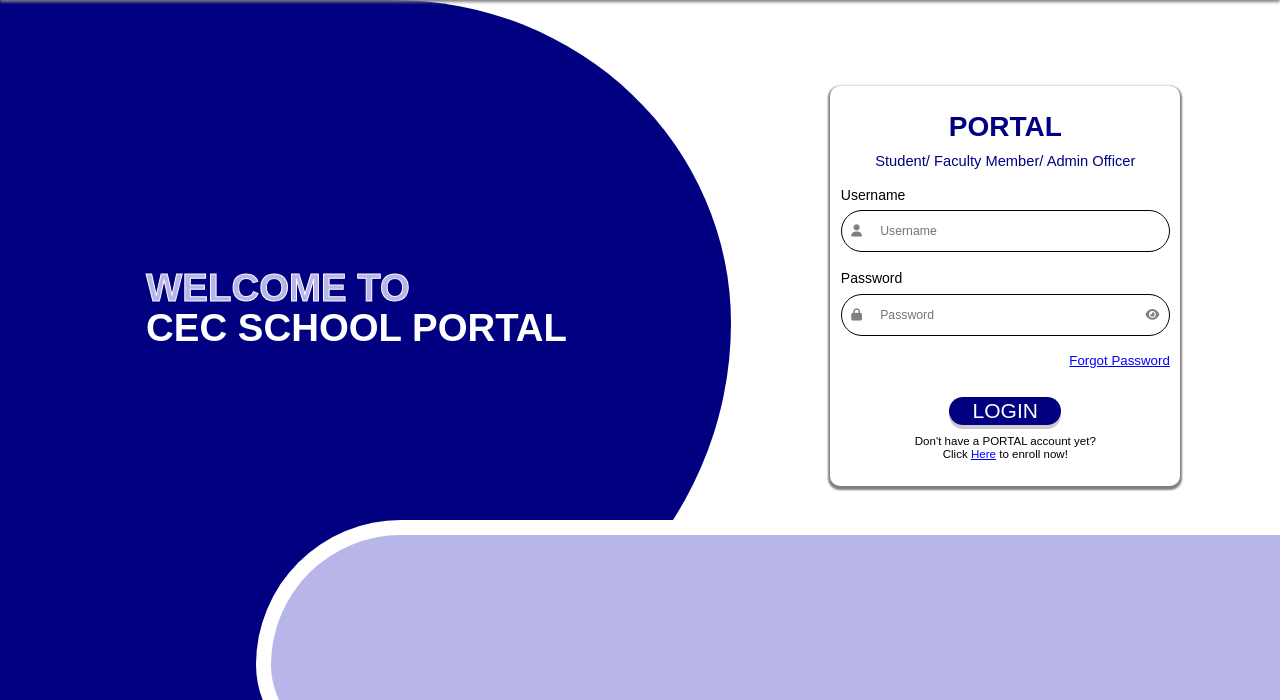
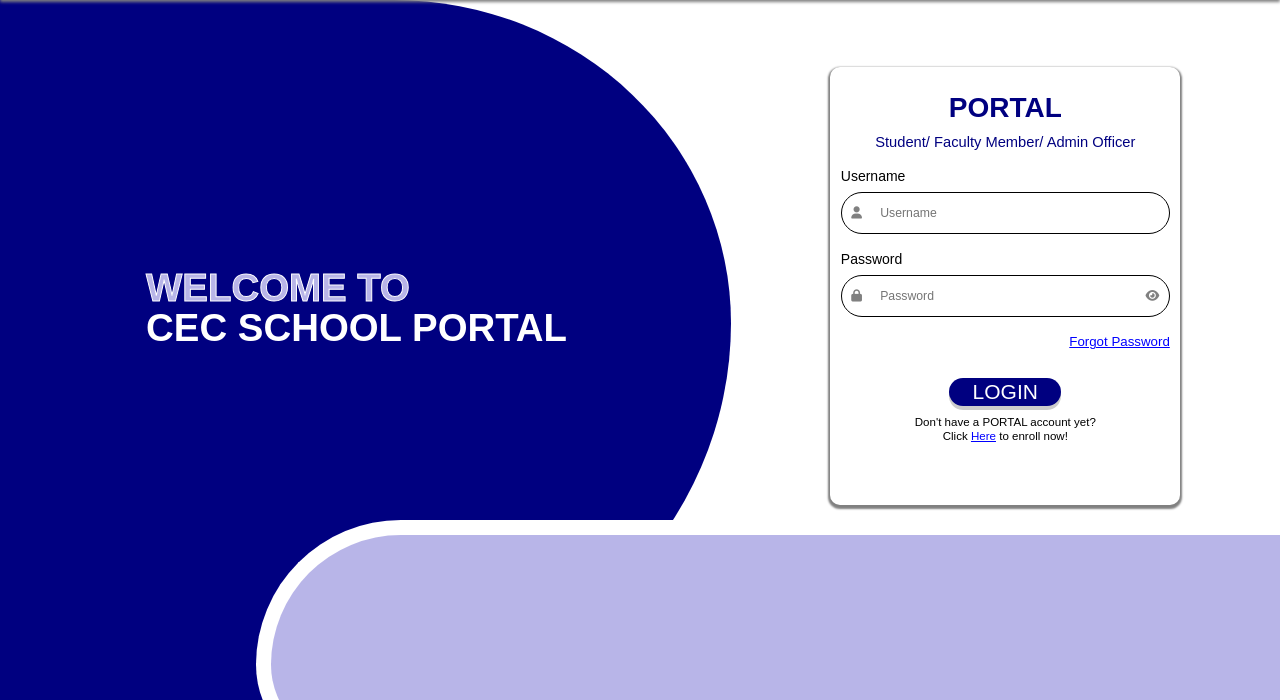
Before and after one commit to marcjethro/studentportal, a Flask app: page / in a window 1280 px wide. Shown: the part 100-800 px from the top of the page. Run offline with Flask 3, Linux system fonts and the light colour scheme.

Commit message:
fixed login

```diff
--- a/static/frontend/index.css
+++ b/static/frontend/index.css
@@ -191,8 +191,11 @@
     /* Width changes with available height, but has limits */
     width: clamp(230px, 44vh, 350px);
 
-    /* Keep the same proportions as your original 350 x 400 box */
-    aspect-ratio: 350 / 400;
+    /* Preserve the original 350 x 400 proportions as a minimum
+       height, but let the box grow taller when content (e.g. an
+       error message) needs more room instead of clipping it.
+       (width clamp is 230-350px, so height floor = width * 400/350.) */
+    min-height: clamp(263px, 50vh, 400px);
 
     /* Keep it above the lavender part */
     z-index: 5;
@@ -209,7 +212,9 @@
     /* Makes cqw work */
     container-type: inline-size;
 
-    overflow: hidden;
+    padding-bottom: 4cqw;
+
+    overflow: visible;
   }
 
 
```
